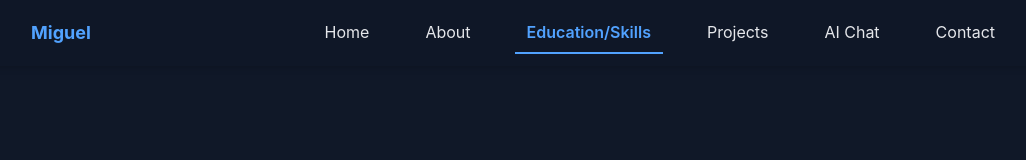
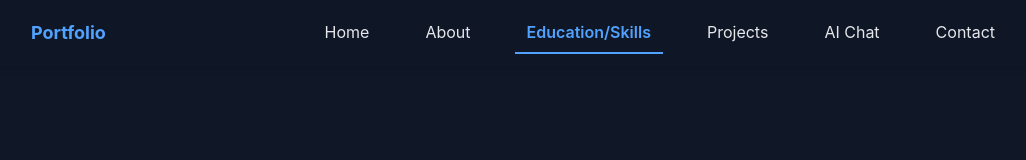
Before and after one commit to macn-15/portfolio-ai, a React (Vite) app: page / in a window 1280 px wide. Shown: the top 160 px of the page, without its empty margins (121-1147 px from the left). Built offline with nearby package versions, Linux system fonts and the light colour scheme.

Commit message:
fix navbar again

```diff
--- a/src/components/Navbar.jsx
+++ b/src/components/Navbar.jsx
@@ -34,7 +34,7 @@
       <div className="max-w-5xl mx-auto flex items-center justify-between px-6 py-4">
 
         {/* Logo / Name */}
-        <div className="text-lg font-bold text-blue-400">Miguel</div>
+        <div className="text-lg font-bold text-blue-400">Portfolio</div>
 
         {/* Desktop Links */}
         <div className="hidden md:flex space-x-8">
```
